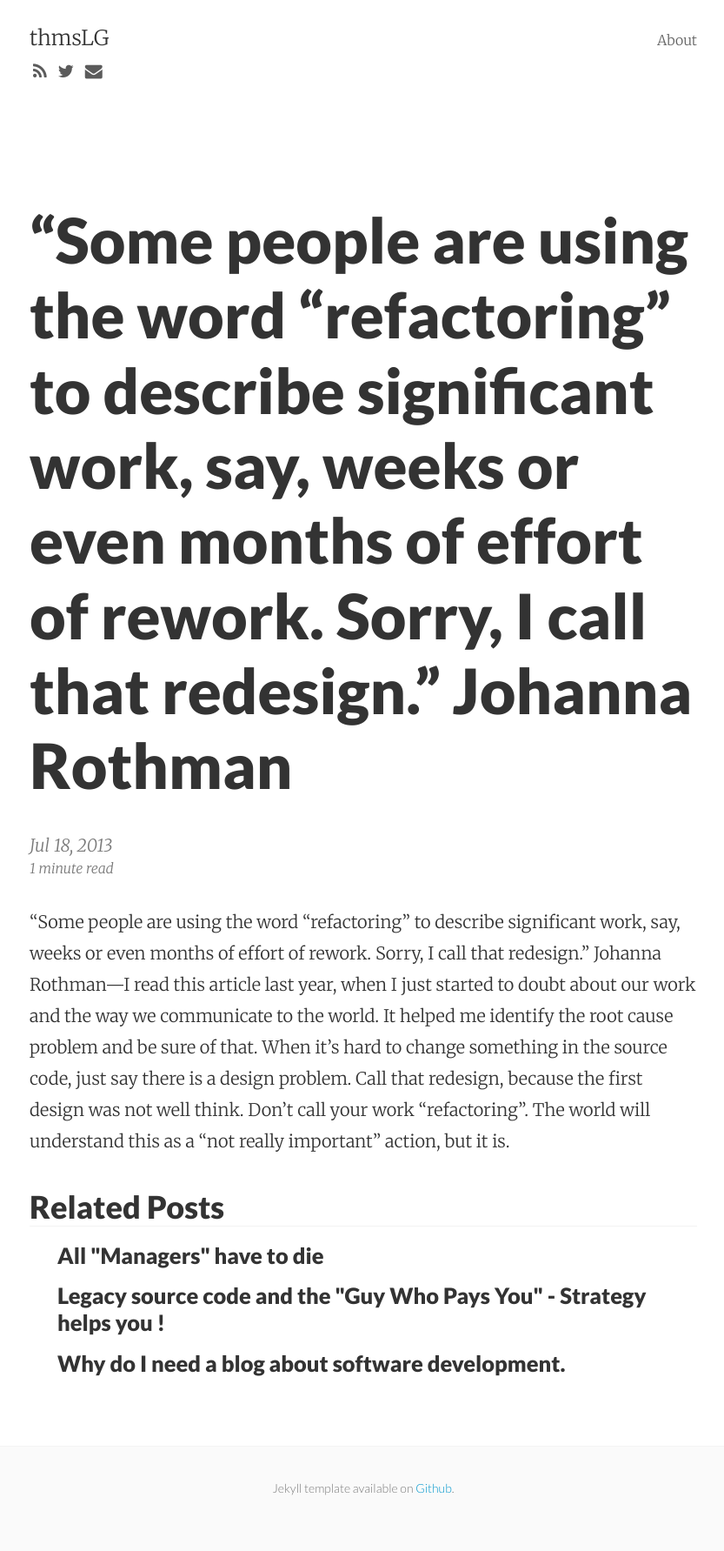
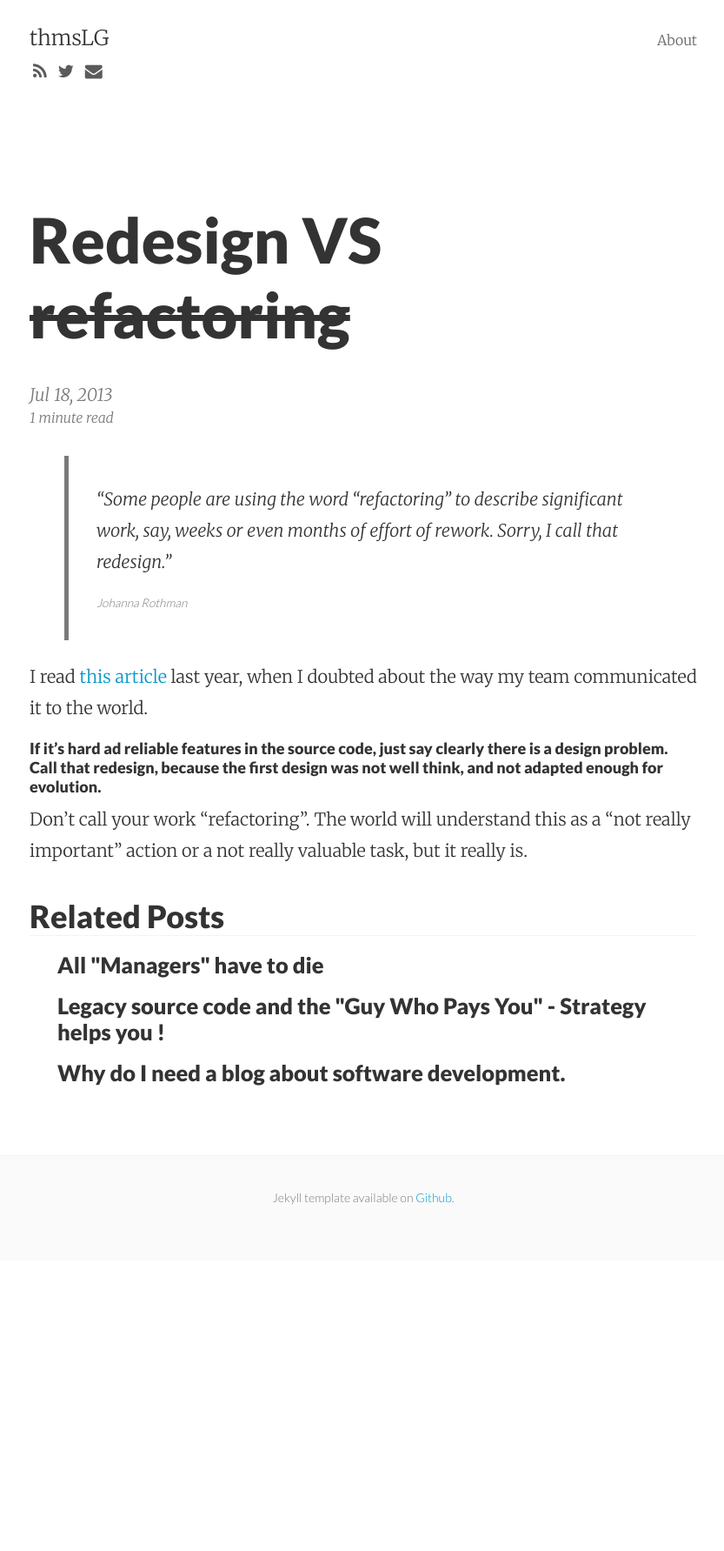
Before and after one commit to thomasleguillou/thomasleguillou.github.io, a Jekyll site: the page built from _posts/2013-07-18-redesign-vs-refactoring.md, in a window 1280 px wide. Shown: the whole page at 87% size, without its empty margins (222-1055 px from the left). Built offline with Jekyll 4.4.1, drawn with Linux system fonts in a browser that asks for light colours; nearby versions of some CDN libraries; Markdown is read by kramdown in place of the engine named in the settings; after the commit the page ends 1449 px from its top, so only the background shows below that.

Commit message:
Update content

```diff
--- a/_posts/2013-07-18-redesign-vs-refactoring.md
+++ b/_posts/2013-07-18-redesign-vs-refactoring.md
@@ -1,12 +1,20 @@
 ---
 layout: post
-title: “Some people are using the word “refactoring” to describe significant work,
-  say, weeks or even months of effort of rework. Sorry, I call that redesign.” Johanna
-  Rothman
+title: Redesign VS <del>refactoring</del>
 date: '2013-07-18T12:58:00+02:00'
 tags:
 - Redesign
 - Refactoring
-tumblr_url: http://blog.thomasleguillou.fr/post/55772492323/some-people-are-using-the-word-refactoring-to
+- Communication
 ---
-“Some people are using the word “refactoring” to describe significant work, say, weeks or even months of effort of rework. Sorry, I call that redesign.” Johanna Rothman—I read this article last year, when I just started to doubt about our work and the way we communicate to the world. It helped me identify the root cause problem and be sure of that. When it’s hard to change something in the source code, just say there is a design problem. Call that redesign, because the first design was not well think. Don’t call your work “refactoring”. The world will understand this as a “not really important” action, but it is.
+<blockquote>
+  <p>
+    “Some people are using the word “refactoring” to describe significant work, say, weeks or even months of effort of rework. Sorry, I call that redesign.”
+  </p>
+  <footer><cite title="Johanna Rothman">Johanna Rothman</cite></footer>
+</blockquote>
+
+I read [this article](http://www.jrothman.com/blog/mpd/2011/03/refactoring-and-redesign-are-different.html) last year, when I doubted about the way my team communicated it to the world.
+
+#####If it’s hard ad reliable features in the source code, just say clearly there is a design problem. Call that redesign, because the first design was not well think, and not adapted enough for evolution.
+Don’t call your work “refactoring”. The world will understand this as a “not really important” action or a not really valuable task, but it really is.
```
